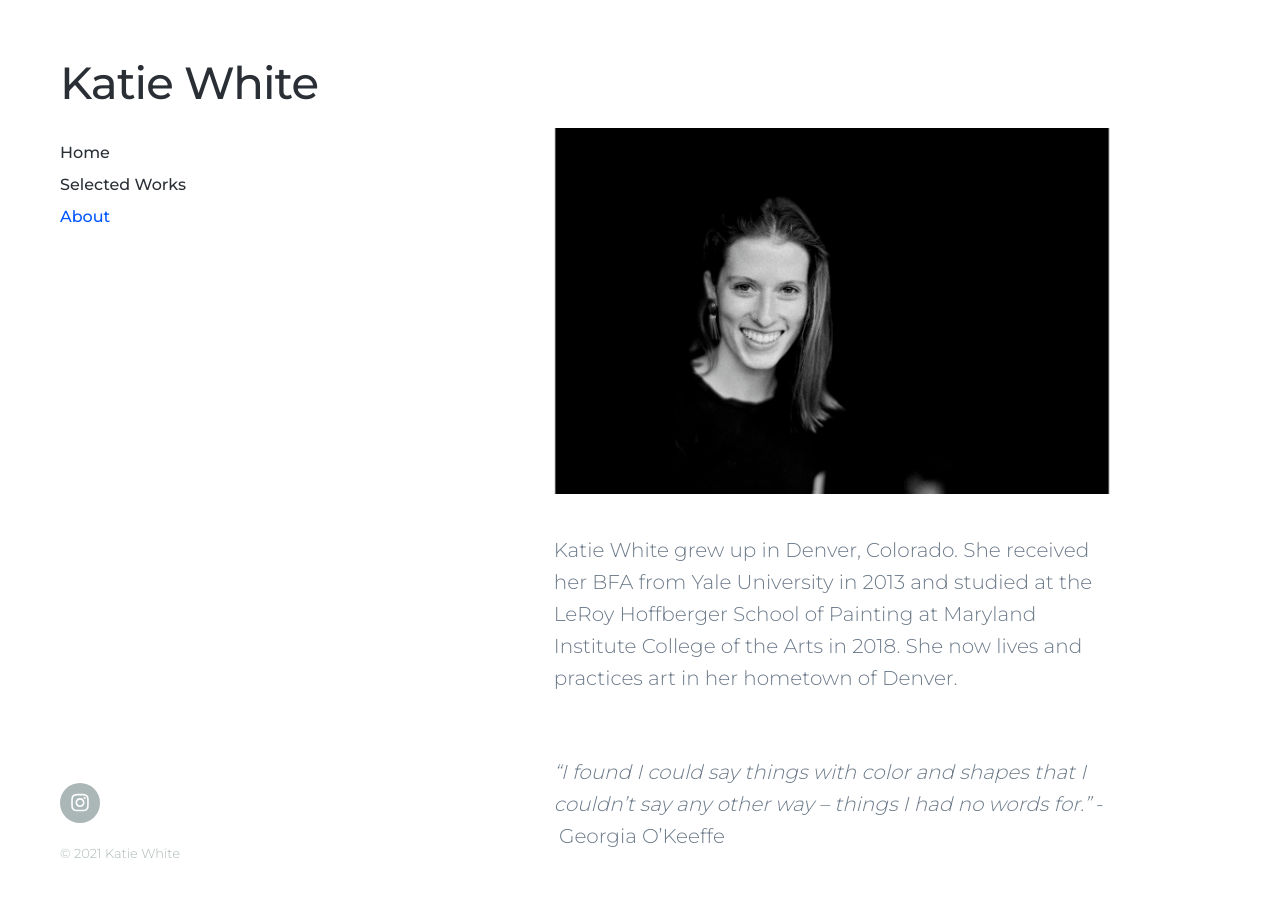
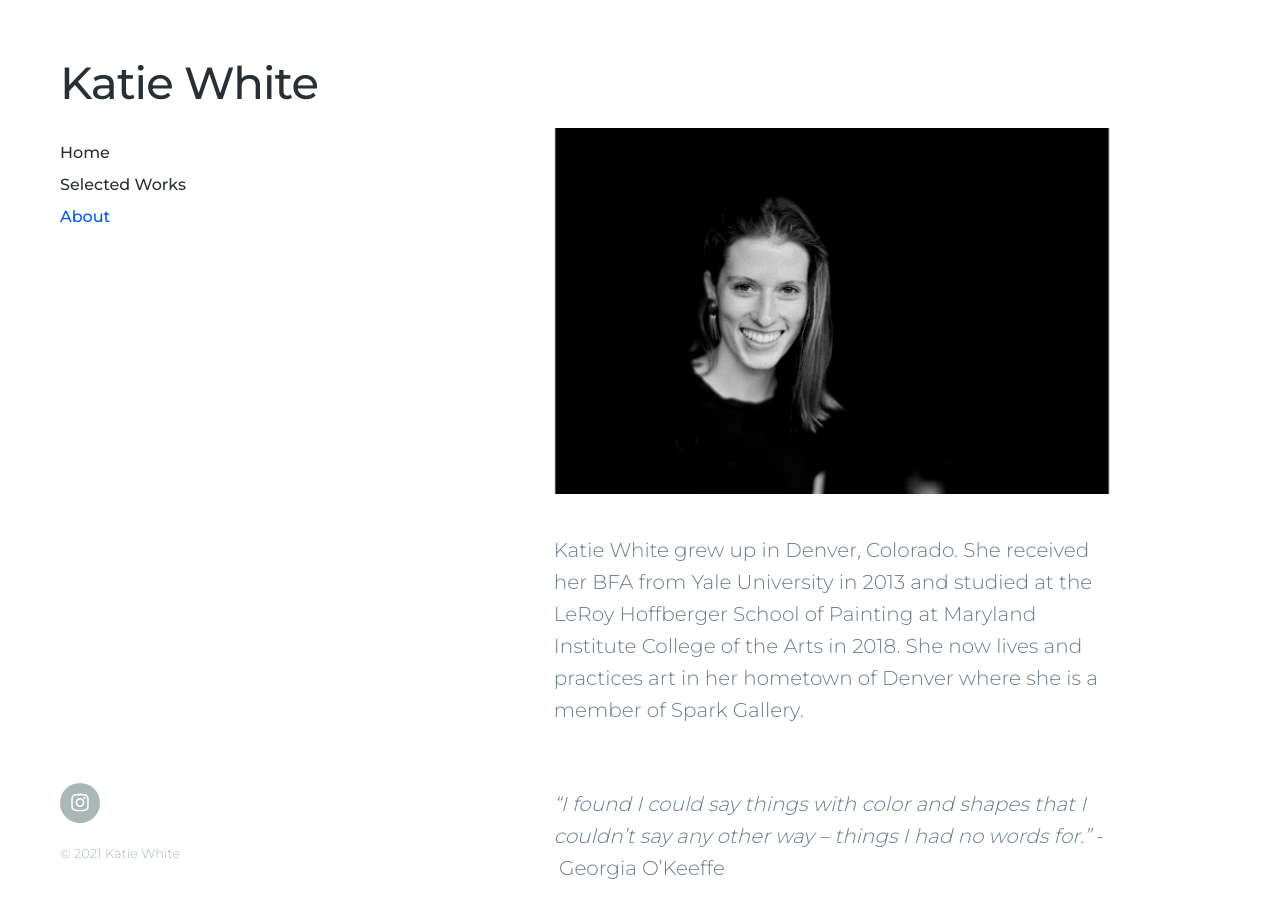
Before and after one commit to katiewhite1151/katiewhite1151.github.io, a Jekyll site: the page built from _pages/about.md, in a window 1280 px wide and 900 px high. Built offline with Jekyll 4.4.1, drawn with Linux system fonts in a browser that asks for light colours; nearby versions of some CDN libraries.

Commit message:
Update about.md

```diff
--- a/_pages/about.md
+++ b/_pages/about.md
@@ -7,7 +7,7 @@
 
 ![](/images/kpw-studio.png)
 
-Katie White grew up in Denver, Colorado. She received her BFA from Yale University in 2013 and studied at the LeRoy Hoffberger School of Painting at Maryland Institute College of the Arts in 2018. She now lives and practices art in her hometown of Denver.
+Katie White grew up in Denver, Colorado. She received her BFA from Yale University in 2013 and studied at the LeRoy Hoffberger School of Painting at Maryland Institute College of the Arts in 2018. She now lives and practices art in her hometown of Denver where she is a member of Spark Gallery.
 
 <br>
 
```
